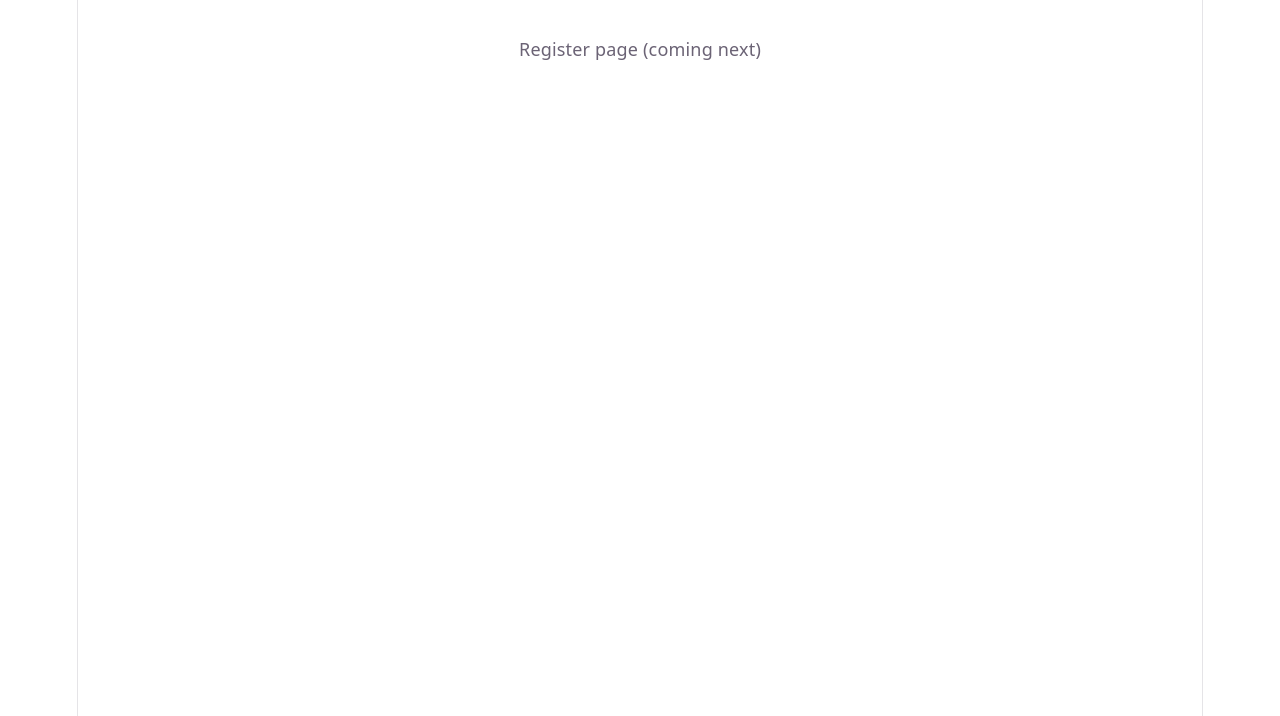
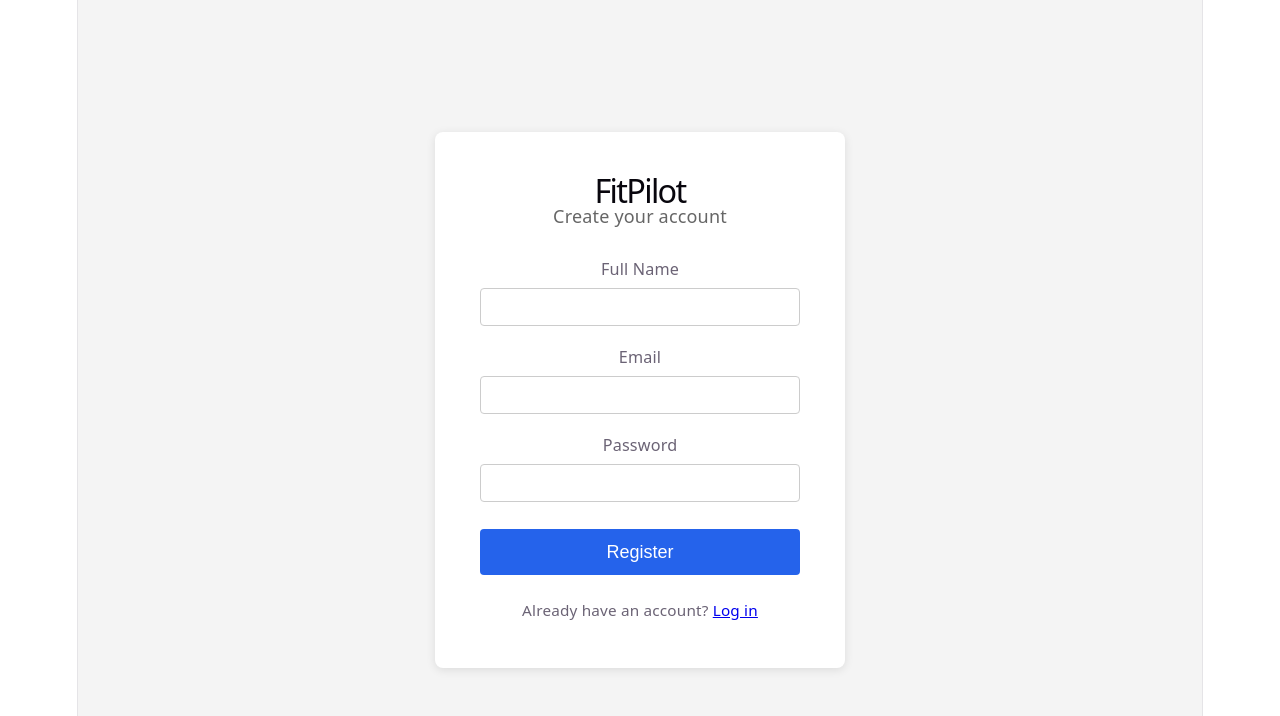
Before and after one commit to rohit-singh13/FitPilot, a React (Vite) app in the folder client/: page /register in a window 1280 px wide. Shown: the top 716 px of the page. Built offline with nearby package versions, Linux system fonts and the light colour scheme.

Commit message:
feat: added functional login and Register forms with auth flow

```diff
--- a/client/src/pages/Login.jsx
+++ b/client/src/pages/Login.jsx
@@ -1,5 +1,108 @@
+import { useState } from 'react';
+import { Link, useNavigate } from 'react-router-dom';
+import { useAuth } from '../context/AuthContext';
 function Login() {
-    return <div style={{ padding: '2rem' }}>Login Page (coming next)</div>;
+    const [email, setEmail] = useState('');
+    const [password, setPassword] = useState('');
+    const [error, setError] = useState('');
+    const [submitting, setSubmitting] = useState(false);
+
+    const{ login } = useAuth();
+    const navigate = useNavigate();
+
+    const handleSubmit = async (e) => {
+        e.preventDefault();
+        setError('');
+        setSubmitting(true);
+        try {
+            await login(email, password);
+            navigate('/');
+        } catch (err) {
+            setError(err.response?.data?.message || 'Login failed. Please try again.');
+        } finally {
+            setSubmitting(false);
+        }
+    };
+    return (
+        <div style={styles.container}>
+            <form onSubmit={handleSubmit} style={styles.form}>
+                <h1 style={styles.title}>FitPilot</h1>
+                <p style={styles.subtitle}>Log in to your account</p>
+
+                {error && <div style={styles.error}>{error}</div>}
+
+                <label style={styles.label}>Email</label>
+                <input
+                    type = "email"
+                    value = {email}
+                    onChange={(e) => setEmail(e.target.value)}
+                    required
+                    style={styles.input}
+                />
+                <label style={styles.label}>Password</label>
+                <input
+                    type = "password"
+                    value = {password}
+                    onChange = {(e) => setPassword(e.target.value)}
+                    required
+                    style={styles.input}
+                />
+                <button type="submit" disabled={submitting} style={styles.button}>
+                    {submitting ? 'Logging in...' : 'Log In'}
+                </button>
+                <p style={styles.footerText}>
+                    Don't have an account? <Link to="/register">Register</Link>
+                </p>
+            </form>
+        </div>
+    );
+}
+
+const styles = {
+    container: {
+        display: 'flex',
+        justifyContent: 'center',
+        alignItems: 'center',
+        minHeight: '100vh',
+        background: '#f4f4f4'
+    },
+    form: {
+        background: '#fff',
+        padding: '2.5rem',
+        borderRadius: '8px',
+        boxShadow: '0 2px 10px rgba(0,0,0,0.1)',
+        width: '320px',
+    },
+    title: { margin: 0, fontSize: '1.8rem' },
+    subtitle: { color: '#666', marginBottom: '1.5rem' },
+    label: { display: 'block', marginTop: '1rem', marginBottom: '0.3rem', fontSize: '0.9rem' },
+    input: {
+        width: '100%',
+        padding: '0.6rem',
+        borderRadius: '4px',
+        border: '1px solid #ccc',
+        boxSizing: 'border-box',
+    },
+    button: {
+        width: '100%',
+        marginTop: '1.5rem',
+        padding: '0.7rem',
+        background: '#2563eb',
+        color: '#fff',
+        border: 'none',
+        borderRadius: '4px',
+        cursor: 'pointer',
+        fontSize: '1rem',
+    },
+    error: {
+        background: '#fee2e2',
+        color: '#b91c1c',
+        padding: '0.6rem',
+        borderRadius: '4px',
+        fontSize: '0.85rem',
+        marginBottom: '0.5rem',
+    },
+    footerText: { marginTop: '1.2rem', fontSize: '0.85rem', textAlign: 'center' },
 }
 
 export default Login;
--- a/client/src/pages/Register.jsx
+++ b/client/src/pages/Register.jsx
@@ -1,5 +1,124 @@
+import { useState } from 'react';
+import { Link, useNavigate } from 'react-router-dom';
+import { useAuth } from '../context/AuthContext';
+
 function Register() {
-    return <div style={{ padding: '2rem' }}>Register page (coming next)</div>;
+    const [fullName, setFullName] = useState('');
+    const [email, setEmail] = useState('');
+    const [password, setPassword] = useState('');
+    const [error, setError] = useState('');
+    const [submitting, setSubmitting] = useState(false);
+
+    const { register } = useAuth();
+    const navigate = useNavigate();
+
+    const handleSubmit = async (e) => {
+        e.preventDefault();
+        setError('');
+        setSubmitting(true);
+        try {
+            await register(fullName, email, password);
+            navigate('/');
+        } catch (err) {
+            setError(err.response?.data?.message || 'Registration failed. Please try again.');
+        } finally {
+            setSubmitting(false);
+        }
+    };
+
+    return (
+        <div style={styles.container}>
+            <form onSubmit={handleSubmit} style={styles.form}>
+                <h1 style={styles.title}>FitPilot</h1>
+                <p style={styles.subtitle}>Create your account</p>
+
+                {error && <div style={styles.error}>{error}</div>}
+
+                <label style={styles.label}>Full Name</label>
+                <input
+                    type="text"
+                    value={fullName}
+                    onChange={(e) => setFullName(e.target.value)}
+                    required
+                    style={styles.input}
+                />
+
+                <label style={styles.label}>Email</label>
+                <input
+                    type="email"
+                    value={email}
+                    onChange={(e) => setEmail(e.target.value)}
+                    required
+                    style={styles.input}
+                />
+
+                <label style={styles.label}>Password</label>
+                <input
+                    type="password"
+                    value={password}
+                    onChange={(e) => setPassword(e.target.value)}
+                    required
+                    minLength={6}
+                    style={styles.input}
+                />
+
+                <button type="submit" disabled={submitting} style={styles.button}>
+                    {submitting ? 'Creating account...' : 'Register'}
+                </button>
+
+                <p style={styles.footerText}>
+                    Already have an account? <Link to="/login">Log in</Link>
+                </p>
+            </form>
+        </div>
+    );
 }
 
+const styles = {
+    container: {
+        display: 'flex',
+        justifyContent: 'center',
+        alignItems: 'center',
+        minHeight: '100vh',
+        background: '#f4f4f4',
+    },
+    form: {
+        background: '#fff',
+        padding: '2.5rem',
+        borderRadius: '8px',
+        boxShadow: '0 2px 10px rgba(0,0,0,0.1)',
+        width: '320px',
+    },
+    title: { margin: 0, fontSize: '1.8rem' },
+    subtitle: { color: '#666', marginBottom: '1.5rem' },
+    label: { display: 'block', marginTop: '1rem', marginBottom: '0.3rem', fontSize: '0.9rem' },
+    input: {
+        width: '100%',
+        padding: '0.6rem',
+        borderRadius: '4px',
+        border: '1px solid #ccc',
+        boxSizing: 'border-box',
+    },
+    button: {
+        width: '100%',
+        marginTop: '1.5rem',
+        padding: '0.7rem',
+        background: '#2563eb',
+        color: '#fff',
+        border: 'none',
+        borderRadius: '4px',
+        cursor: 'pointer',
+        fontSize: '1rem',
+    },
+    error: {
+        background: '#fee2e2',
+        color: '#b91c1c',
+        padding: '0.6rem',
+        borderRadius: '4px',
+        fontSize: '0.85rem',
+        marginBottom: '0.5rem',
+    },
+    footerText: { marginTop: '1.2rem', fontSize: '0.85rem', textAlign: 'center' },
+};
+
 export default Register;
```
